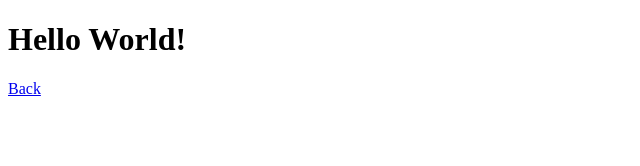
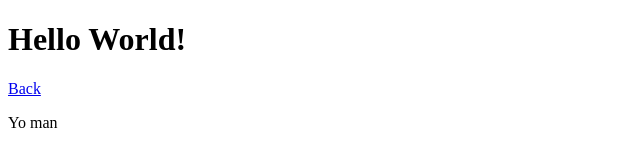
Before and after one commit to abc-issali/my-project-ci-cd-testing, a plain HTML site: page test.html in a window 1280 px wide. Shown: the full height of the page, 0-640 px from the left. Drawn offline with Linux system fonts and the light colour scheme.

Commit message:
Edited the test page

```diff
--- a/test.html
+++ b/test.html
@@ -6,5 +6,6 @@
     <body>
         <h1>Hello World!</h1>
         <a href="index.html">Back</a>
+        <p>Yo man</p>
     </body>
 </html>
```
